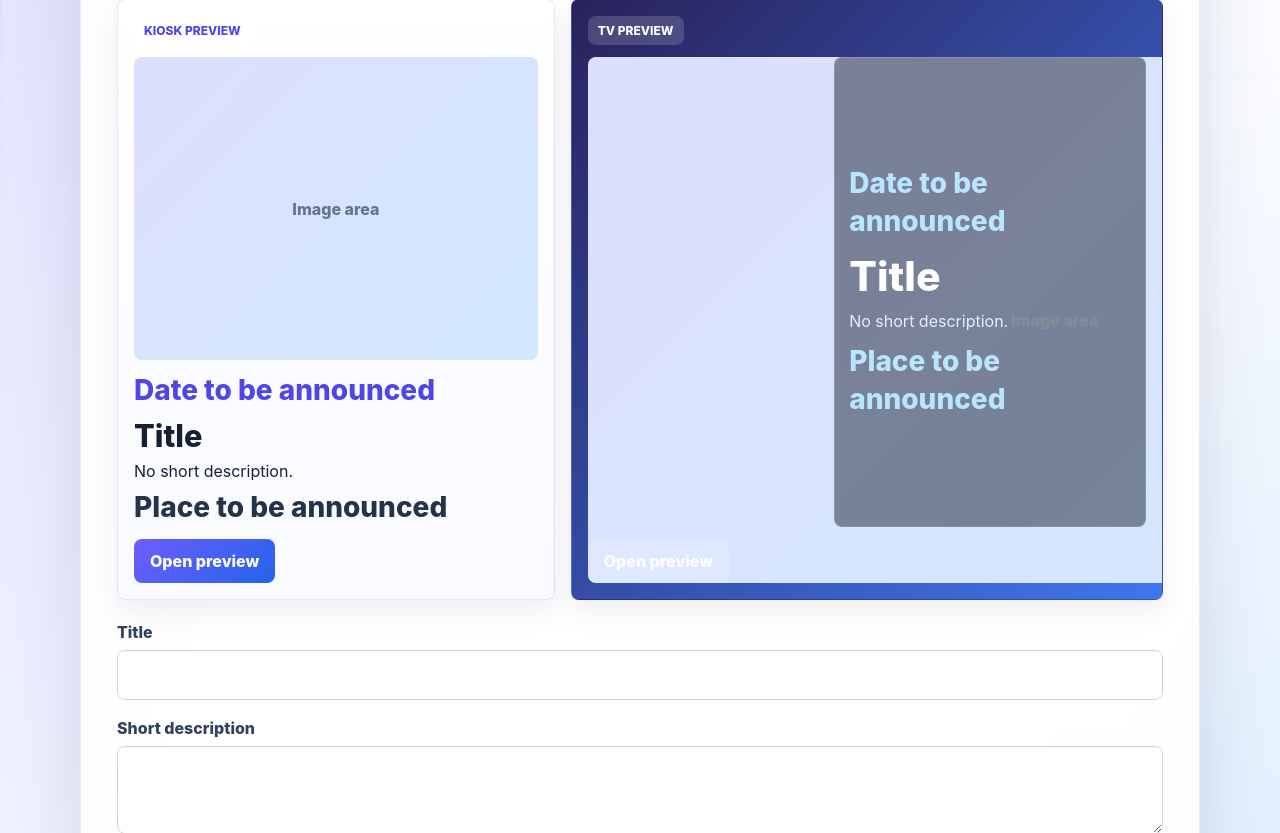
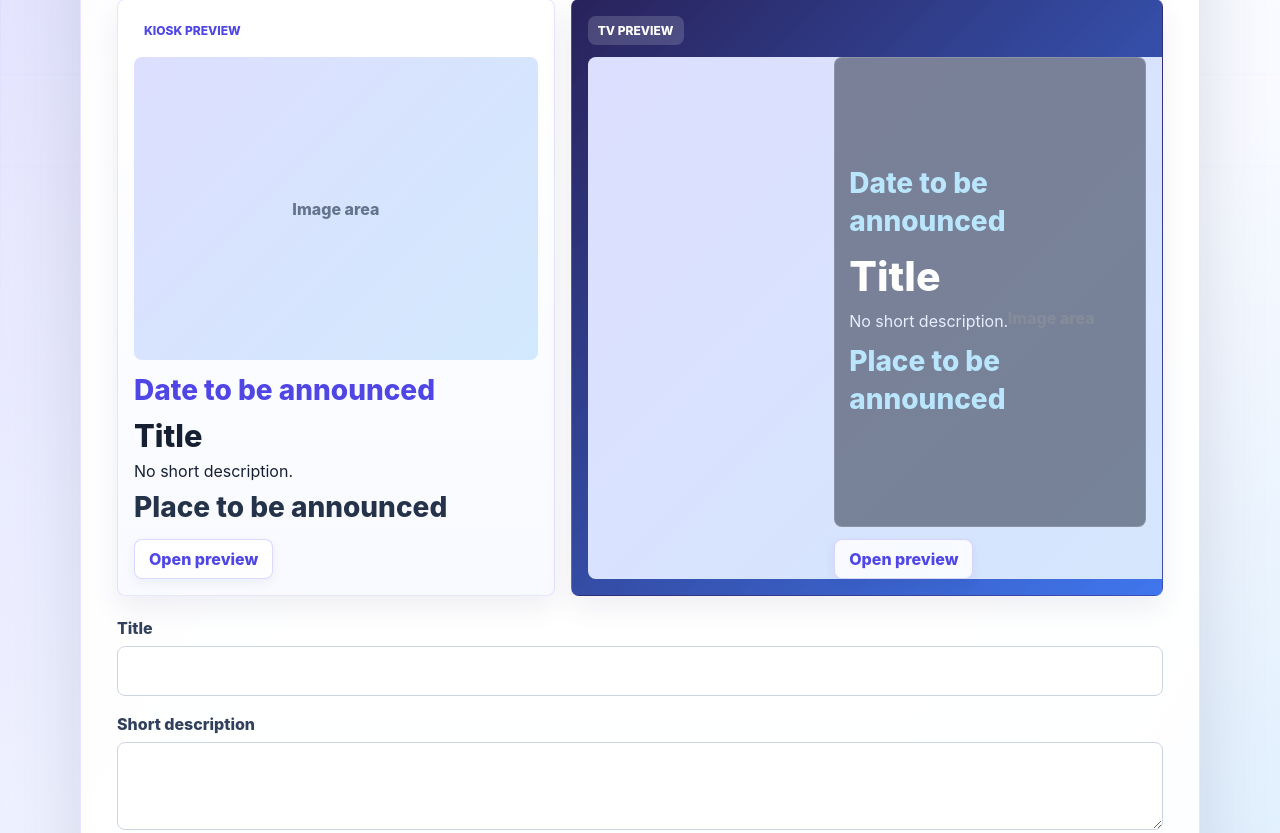
Before and after one commit to German7464/Kiosk_v001, a Flask app: page /admin/events/create in a window 1280 px wide. Shown: the part 265-1098 px from the top of the page. Run offline with Flask 3, Linux system fonts and the light colour scheme; the visitor is signed in with stand-in values (Sample User, id 1); data comes from the database, SQL or seed files in the repository.

Commit message:
Fix TV empty state and preview buttons

```diff
--- a/kiosk/app.py
+++ b/kiosk/app.py
@@ -80,7 +80,17 @@ def create_app(config_overrides=None):
 
     @app.get("/tv")
     def tv():
-        return render_template("tv.html", settings=system_settings())
+        database = get_database()
+        row = database.execute(
+            """
+            SELECT 1
+            FROM events
+            WHERE status = ?
+            LIMIT 1
+            """,
+            ("active",),
+        ).fetchone()
+        return render_template("tv.html", settings=system_settings(), has_active_events=row is not None)
 
     @app.get("/preview")
     def preview():
--- a/kiosk/static/css/base.css
+++ b/kiosk/static/css/base.css
@@ -677,6 +677,22 @@ h1 {
     font-size: 12px;
 }
 
+.tv-screen--empty {
+    display: grid;
+    align-content: center;
+    justify-items: center;
+}
+
+.tv-screen--empty .tv-card {
+    display: none;
+}
+
+.tv-screen--empty .tv-empty-state {
+    width: min(100%, 900px);
+    min-height: auto;
+    margin: 0;
+}
+
 .tv-fullscreen-button {
     position: absolute;
     right: 18px;
@@ -926,16 +942,18 @@ h1 {
 }
 
 .admin-event-preview__open {
-    min-height: 44px;
+    min-height: 40px;
     justify-self: start;
-    padding: 0 16px;
-    border: 0;
-    border-radius: 8px;
-    color: #ffffff;
-    background: linear-gradient(135deg, var(--violet), var(--blue));
+    padding: 0 14px;
+    border: 1px solid rgba(109, 93, 252, 0.24);
+    border-radius: 8px;
+    color: var(--violet-dark);
+    background: rgba(255, 255, 255, 0.82);
+    box-shadow: 0 4px 12px rgba(45, 55, 100, 0.06);
     font: inherit;
     font-weight: 800;
     cursor: pointer;
+    transition: background 180ms ease, border-color 180ms ease, color 180ms ease, opacity 180ms ease;
 }
 
 .admin-event-preview__label {
@@ -994,8 +1012,7 @@ h1 {
     min-height: 240px;
 }
 
-.admin-event-preview--tv .admin-event-preview__label,
-.admin-event-preview--full.admin-event-preview--tv .admin-event-preview__open {
+.admin-event-preview--tv .admin-event-preview__label {
     grid-column: 1 / -1;
     color: #ffffff;
     background: rgba(255, 255, 255, 0.16);
@@ -1135,6 +1152,13 @@ h1 {
 
 .admin-event-preview__open {
     grid-area: open;
+}
+
+.admin-event-preview__open:hover,
+.admin-event-preview__open:focus-visible {
+    border-color: rgba(109, 93, 252, 0.38);
+    background: rgba(255, 255, 255, 0.95);
+    color: var(--violet);
 }
 
 .admin-event-preview__placeholder {
```
Also changed, not shown: kiosk/static/js/tv.js (+7 -0 lines), kiosk/templates/tv.html (+4 -4 lines), docs/CHANGELOG.md.
